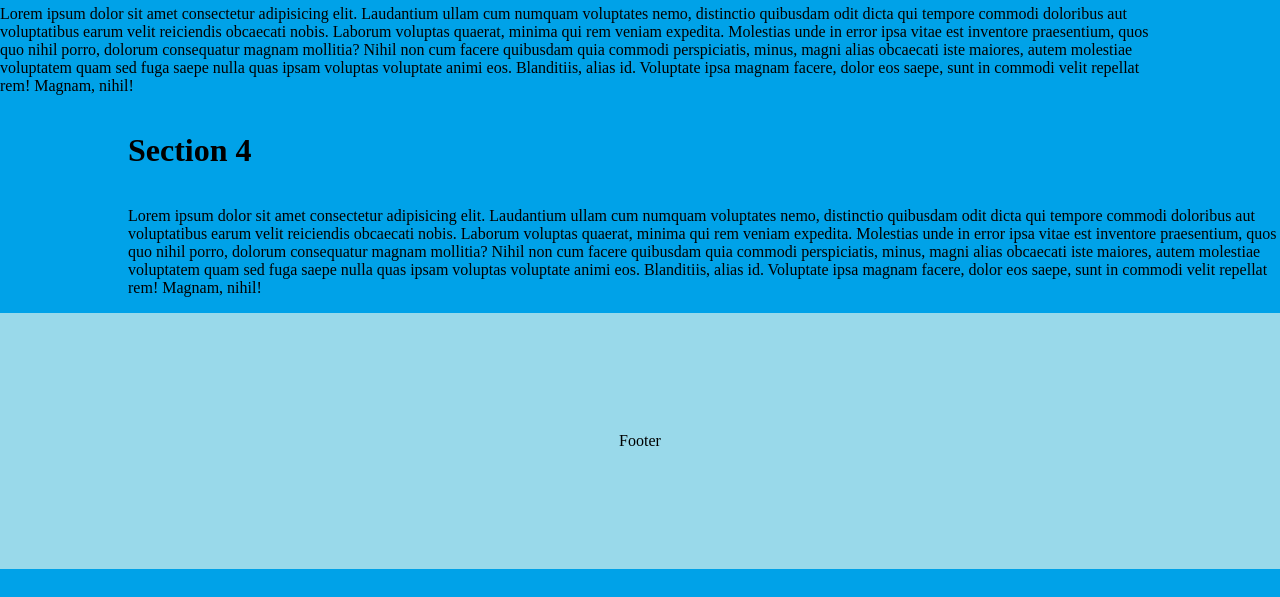
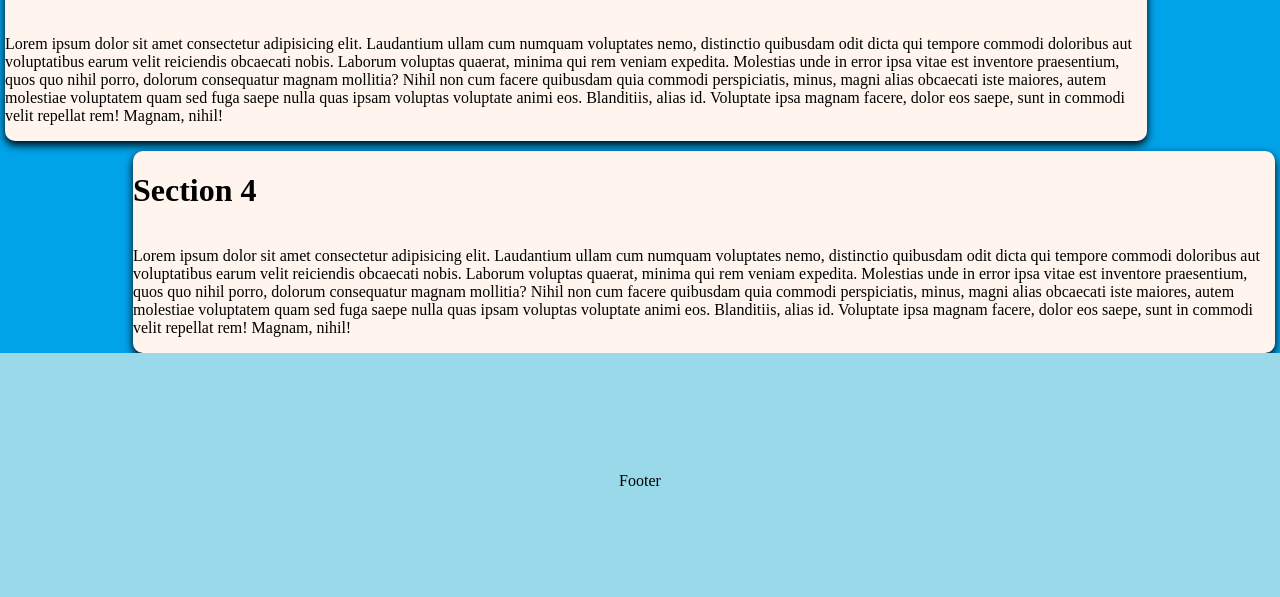
Before and after one commit to Brookcie1000/Java-Landing-Page, a website: page index.html in a window 1280 px wide. Shown: the part 751-1348 px from the top of the page. Before the commit the page ends 1320 px from the top, so only its background shows below. Drawn offline with Linux system fonts and the light colour scheme.

Commit message:
Made tiles look nice and spaced.

```diff
--- a/css/landing-page-combined.css
+++ b/css/landing-page-combined.css
@@ -24,7 +24,8 @@ body {
 #menu {
     grid-area: menu;
     background-color: rgb(153,217,234);
-    border: 1px solid black;
+    border-bottom-left-radius: 10px;
+    border-bottom-right-radius: 10px;
 }
 
 /* Highlight divs for easy debug */
@@ -35,9 +36,11 @@ body {
 
 #content {
     grid-area: cont;
-    display: flex;
-    flex-direction: column;
-    flex-wrap: wrap;
+    display: grid;
+    grid-row-gap: 10px;
+    padding-top: 10px;
+    padding-left: 5px;
+    padding-right: 5px;
 
 }
 
@@ -78,3 +81,11 @@ ul button {
     width: 100%;
     height: 100%;
 }
+
+.section {
+    background-color: seashell;
+    border-radius: 10px;
+    box-shadow: 0 4px 8px 0 black;
+    transition: 0.3s
+
+}
```
